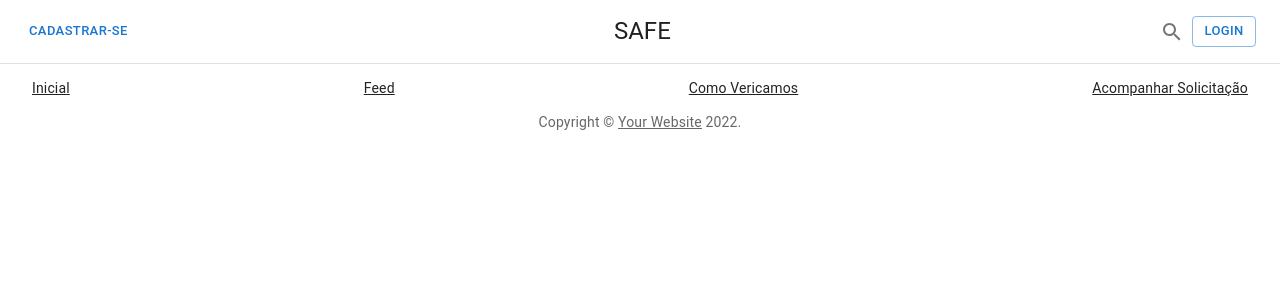
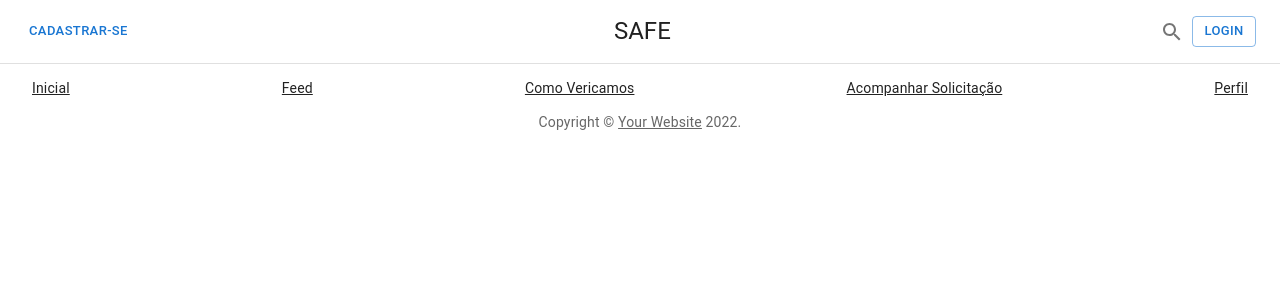
Before and after one commit to ds-feudo-rosa/frontend, a React (Create React App) app: page / in a window 1280 px wide. Shown: the top 300 px of the page. Built offline with nearby package versions, Linux system fonts and the light colour scheme.

Commit message:
rota perfil

```diff
--- a/src/App.js
+++ b/src/App.js
@@ -14,12 +14,14 @@ import Verificamos from './pages/Verificamos';
 import Solicitacoes from './pages/Solicitacoes';
 import Cadastro from './pages/Cadastrar';
 import SignIn from './pages/Login';
+import Perfil from './pages/Perfil';
 
 const sections = [
   { title: 'Inicial', url: '/inicial' },
   { title: 'Feed', url: '/feed' },
   { title: 'Como Vericamos', url: '/verificamos' },
   { title: 'Acompanhar Solicitação', url: '/solicitacoes' },
+  { title: 'Perfil', url: '/perfil' },
 ];
 
 const theme = createTheme();
@@ -39,6 +41,7 @@ export default function App() {
               <Route path='/solicitacoes' element={<Solicitacoes />}/>
               <Route path='/cadastrar' element={<Cadastro />}/>
               <Route path='/login' element={<SignIn />}/>
+              <Route path='/perfil' element={<Perfil />}/>
             </Routes>
         <Footer title='Footer' description='Footer'/>
           </BrowserRouter>
```
Also changed, not shown: src/pages/Perfil/index.js (added).
